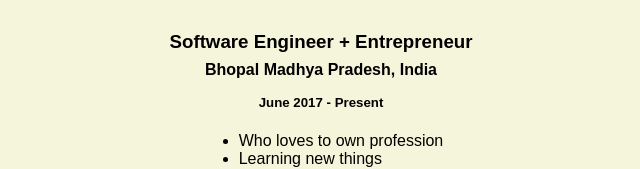
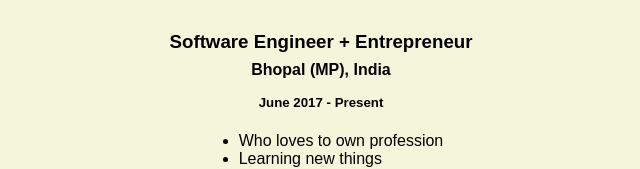
Before and after one commit to sourabhpatel2/sourabhpatel2.github.io, a plain HTML site: page resume.html in a window 1280 px wide. Shown: the part 1182-1351 px from the top of the page, without its empty margins (319-959 px from the left). Drawn offline with Linux system fonts and the light colour scheme.

Commit message:
Update resume.html

```diff
--- a/resume.html
+++ b/resume.html
@@ -45,7 +45,7 @@
       </ul>
 
     <h3>Software Engineer + Entrepreneur</h3>
-    <h4>Bhopal Madhya Pradesh, India</h4>
+    <h4>Bhopal (MP), India</h4>
     <h5>June 2017 - Present</h5>
       <ul>
         <li>Who loves to own profession</li>
```
